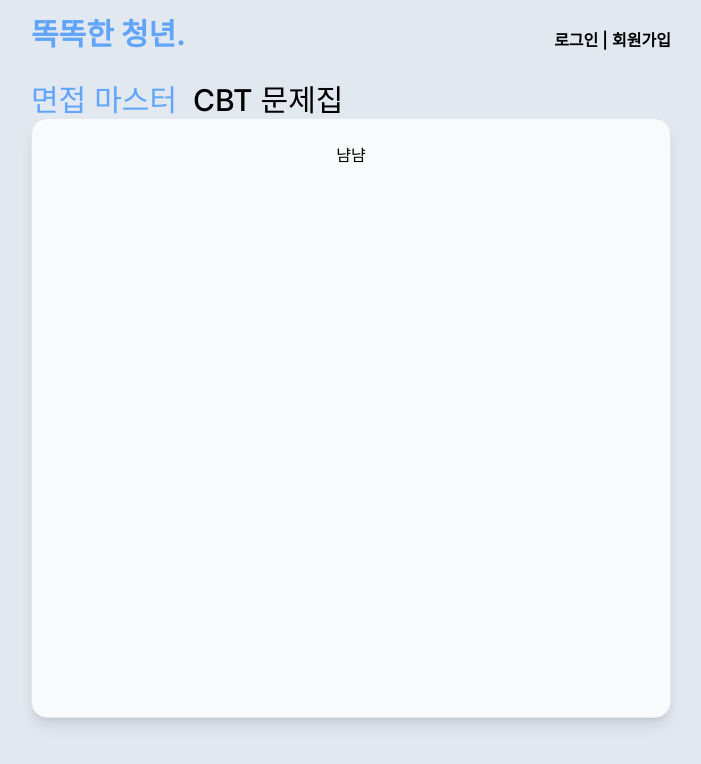
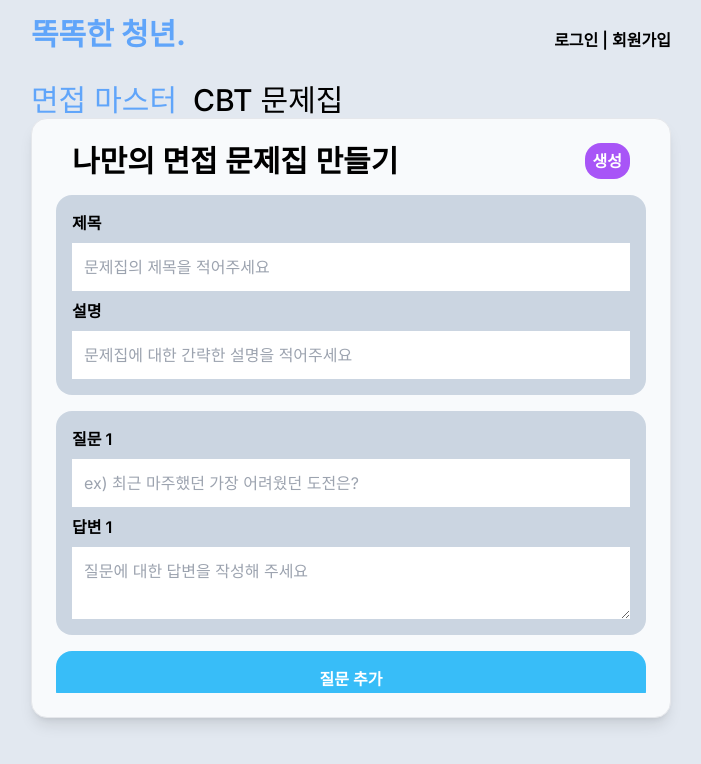
Before and after one commit to flip-404/ddockddock-youth, a Next.js app: page /interview/write in a window 1280 px wide. Shown: the top 764 px of the page, without its empty margins (289-990 px from the left). Built offline with nearby package versions, Linux system fonts and the light colour scheme.

Commit message:
feat: added UI Components

```diff
--- a/src/app/interview/mine/id/page.tsx
+++ b/src/app/interview/mine/id/page.tsx
@@ -1,13 +1,39 @@
 'use client'
 
 import { useRouter } from 'next/navigation'
+import { useState } from 'react'
 import Image from 'next/image'
+import Modal from '@/components/Modal'
+
+type ModalState = {
+  isOpen: boolean
+  type: string | null
+  desc: string | null
+}
 
 export default function InterviewWorkBook() {
   const router = useRouter()
 
+  const [modalState, setModalState] = useState<ModalState>({
+    isOpen: false,
+    type: null,
+    desc: null,
+  })
+
+  const handdleOnModal = (type: string, desc: string) => {
+    setModalState({ isOpen: true, type, desc })
+  }
+
+  const handdleOffModal = () => {
+    setModalState({
+      isOpen: false,
+      type: null,
+      desc: null,
+    })
+  }
+
   return (
-    <div className="flex flex-col justify-center items-center gap-10 w-full h-full">
+    <div className="flex flex-col justify-center items-center gap-10 w-full h-full relative">
       <div className="flex justify-evenly gap-3">
         <Image
           src="/FrontEnd_Img.jpg"
@@ -41,19 +67,28 @@ export default function InterviewWorkBook() {
         <button
           type="button"
           className="rounded bg-indigo-400 text-white font-semibold py-4 px-6 hover:bg-indigo-500"
-          onClick={() => router.push('/interview/mine/id/test')}
+          // onClick={() => router.push('/interview/mine/id/test')}
           // onClick으로 라우팅보단.. SPA로 만드는게 나을듯, 나중에 고려
+          onClick={() => handdleOnModal('SEQUENCE', '순서대로')}
         >
           순서대로 풀기
         </button>
         <button
           type="button"
           className="rounded bg-emerald-400 text-white font-semibold py-4 px-6 hover:bg-emerald-500"
-          onClick={() => router.push('/interview/mine/id/test')}
+          // onClick={() => router.push('/interview/mine/id/test')}
+          onClick={() => handdleOnModal('RANDOM', '무작위로')}
         >
           무작위로 풀기
         </button>
       </div>
+      {modalState.isOpen && (
+        <Modal
+          type={modalState.type}
+          desc={modalState.desc}
+          onClose={handdleOffModal}
+        />
+      )}
     </div>
   )
 }
--- a/src/app/interview/write/page.tsx
+++ b/src/app/interview/write/page.tsx
@@ -1,3 +1,90 @@
+'use client'
+
+import { useState } from 'react'
+
+type Problem = {
+  question: string
+  answer: string
+}
+
+type WorkBook = {
+  title: string
+  description: string
+  problems: Problem[]
+}
+
 export default function WriteHome() {
-  return <div>냠냠</div>
+  const [workBook, setWorkBook] = useState<WorkBook>({
+    title: '',
+    description: '',
+    problems: [
+      {
+        question: '',
+        answer: '',
+      },
+    ],
+  })
+
+  const onClickAddButton = () => {
+    setWorkBook((prevWorkBook) => {
+      const newProblems = [
+        ...prevWorkBook.problems,
+        { question: '', answer: '' },
+      ]
+
+      return {
+        ...prevWorkBook,
+        problems: newProblems,
+      }
+    })
+  }
+
+  return (
+    <div className="flex flex-col gap-4 h-full">
+      <div className="flex justify-between px-4">
+        <span className="text-3xl font-semibold">
+          나만의 면접 문제집 만들기
+        </span>
+        <button
+          type="button"
+          className="rounded-2xl bg-purple-500 hover:bg-purple-600 text-white font-semibold py-1 px-2 "
+          onClick={onClickAddButton}
+        >
+          생성
+        </button>
+      </div>
+      <div className="flex flex-1 flex-col gap-4 overflow-y-scroll ">
+        <div className="flex flex-col gap-2 p-4 bg-slate-300 rounded-2xl">
+          <span className="flex font-semibold">제목</span>
+          <input className="p-3" placeholder="문제집의 제목을 적어주세요" />
+          <span className="flex font-semibold">설명</span>
+          <input
+            className="p-3"
+            placeholder="문제집에 대한 간략한 설명을 적어주세요"
+          />
+        </div>
+        {workBook.problems.map((problem, idx) => (
+          <div className="flex flex-col gap-2 p-4 bg-slate-300 rounded-2xl">
+            <span className="flex font-semibold">질문 {idx + 1}</span>
+            <input
+              className="p-3"
+              placeholder="ex) 최근 마주했던 가장 어려웠던 도전은?"
+            />
+            <span className="flex font-semibold">답변 {idx + 1}</span>
+            <textarea
+              className="p-3"
+              placeholder="질문에 대한 답변을 작성해 주세요"
+            />
+          </div>
+        ))}
+        <button
+          type="button"
+          className="rounded-2xl bg-sky-400 hover:bg-sky-500 text-white font-semibold py-4 px-6 "
+          onClick={onClickAddButton}
+        >
+          질문 추가
+        </button>
+      </div>
+    </div>
+  )
 }
--- /dev/null
+++ b/src/components/Modal.tsx
@@ -0,0 +1,64 @@
+'use client'
+
+import { useRouter } from 'next/navigation'
+
+type ModalProps = {
+  onClose: () => void
+  type: string | null
+  desc: string | null
+}
+
+export default function Modal({ onClose, type, desc }: ModalProps) {
+  const router = useRouter()
+
+  return (
+    <>
+      <div className="fixed top-0 left-0 w-screen h-screen opacity-50 bg-slate-700 z-10" />
+      <div className="flex flex-col gap-4 fixed top-1/2 left-1/2 transform -translate-x-1/2 -translate-y-1/2 z-20 bg-slate-50 px-5 py-3 rounded-3xl shadow-2xl">
+        <div className="flex justify-between">
+          <p className="flex text-lg font-semibold">{desc} 풀기</p>
+          <button
+            className="flex text-lg font-semibold"
+            type="button"
+            onClick={onClose}
+          >
+            닫기
+          </button>
+        </div>
+        <div className="flex flex-col gap-4">
+          <p>
+            {desc} 풀기를 선택하셨습니다. <br /> 문제풀이 방식을 정해주세요!
+          </p>
+
+          <div>
+            <p>
+              <span className="text-indigo-400">자습서</span>: 문제마다 정답을
+              볼 수 있어요.
+            </p>
+            <p>
+              <span className="text-emerald-400">실전 테스트</span>: 모든 문제
+              풀이 후 정답을 볼 수 있어요.
+            </p>
+          </div>
+        </div>
+        <div className="flex justify-evenly">
+          <button
+            type="button"
+            className="rounded bg bg-indigo-400 text-white font-semibold py-4 px-6 hover:bg-indigo-500"
+            onClick={() => router.push('/interview/mine/id/test')}
+          >
+            자습서
+          </button>
+          <button
+            type="button"
+            className="rounded bg-emerald-400 text-white font-semibold py-4 px-6 hover:bg-emerald-500"
+            onClick={() => router.push('/interview/mine/id/test')}
+          >
+            실전 테스트
+          </button>
+        </div>
+        <div />
+      </div>
+    </>
+  )
+}
```
